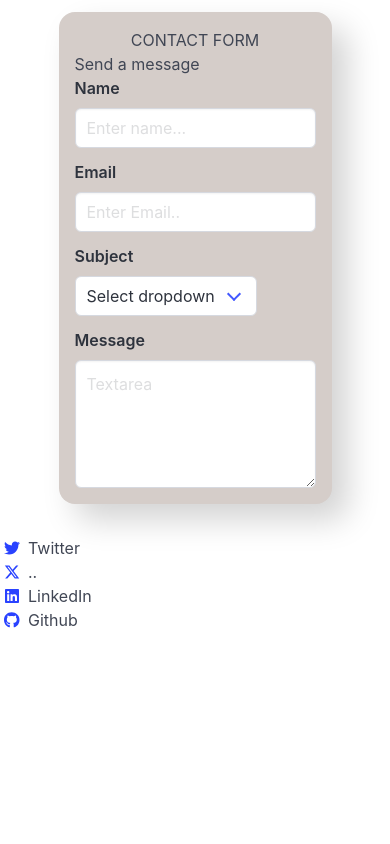
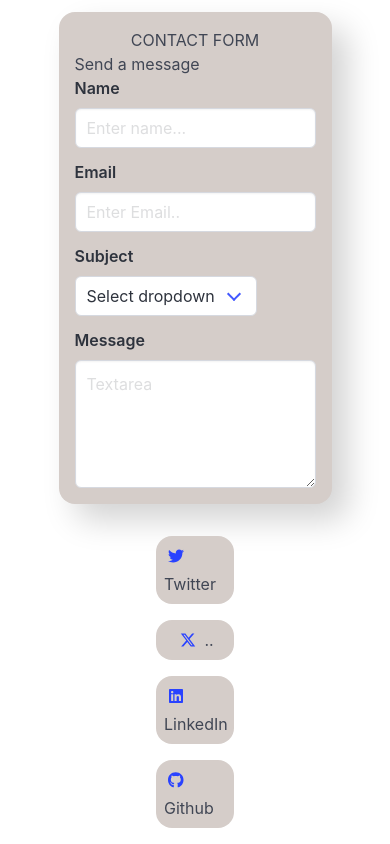
Before and after one commit to Tochiskool/njanghi, a React (Vite) app: page /contact in a window 390 px wide. Shown: the part 710-1554 px from the top of the page. Before the commit the page ends 1342 px from the top, so only its background shows below. Built offline with nearby package versions, Linux system fonts and the light colour scheme.

Commit message:
updates on contact and footer

```diff
--- a/src/assets/styles.css
+++ b/src/assets/styles.css
@@ -133,6 +133,16 @@ Layout Styles
     margin: top 28px;
     display: block;
   }
+  .centerSmall {
+    text-align: center;
+    background-color: #d5cdc9;
+    margin: 1rem;
+    width: 25%;
+    margin-left: auto;
+    margin-right: auto;
+    border-radius: 1rem;
+    padding: 0.5rem;
+  }
 }
 
 /* Extra small devices */
@@ -166,18 +176,15 @@ Layout Styles
   .wrapper div .row .card-container div div .card-img {
     width: 100%;
   }
-  /* .wrapper .card-img{
-    width: 100%;
-  } */
-  .formContainer {
-    background-color: antiquewhite;
-    margin-top: 2rem;
-    display: block;
-    width: 100%;
-    margin: 0 auto;
-    padding: rem;
+  .centerSmall {
+    text-align: center;
+    background-color: #d5cdc9;
+    margin: 1rem;
+    width: 20%;
+    margin-left: auto;
+    margin-right: auto;
     border-radius: 1rem;
-    box-shadow: 1rem 1rem 2rem lightgrey;
+    padding: 0.5rem;
   }
 }
 
--- a/src/routes/Contact/Contact.jsx
+++ b/src/routes/Contact/Contact.jsx
@@ -21,6 +21,7 @@ const Contact = () => {
                         className='input'
                         type='text'
                         placeholder='Enter name...'
+                        required
                       />
                     </div>
                   </div>
@@ -31,6 +32,7 @@ const Contact = () => {
                         className='input'
                         type='email'
                         placeholder='Enter Email..'
+                        required
                       />
                     </div>
                   </div>
@@ -53,6 +55,7 @@ const Contact = () => {
                       <textarea
                         className='textarea'
                         placeholder='Textarea'
+                        required
                       ></textarea>
                     </div>
                   </div>
--- a/src/routes/Footer.jsx
+++ b/src/routes/Footer.jsx
@@ -32,9 +32,9 @@ const Footer = () => {
       <section>
         <div className='container'>
           <div className='row'>
-            <div className='col-1-4 minH remove-gutter-xs'>
-              <span class='icon-text'>
-                <span class='icon'>
+            <div className='col-1-4 centerSmall'>
+              <span className='icon-text'>
+                <span className='icon'>
                   <Link to='https://twitter.com/Tochiskool'>
                     <FontAwesomeIcon icon={faTwitter} />
                   </Link>
@@ -42,9 +42,9 @@ const Footer = () => {
                 <span>Twitter</span>
               </span>
             </div>
-            <div className='col-1-4 remove-gutter-xs'>
-              <span class='icon-text'>
-                <span class='icon'>
+            <div className='col-1-4 centerSmall '>
+              <span className='icon-text'>
+                <span className='icon'>
                   <Link to='https://twitter.com/Tochiskool'>
                     <FontAwesomeIcon icon={faXTwitter} />
                   </Link>
@@ -52,9 +52,9 @@ const Footer = () => {
                 <span>..</span>
               </span>
             </div>
-            <div className='col-1-4 remove-gutter-xs'>
-              <span class='icon-text'>
-                <span class='icon'>
+            <div className='col-1-4 centerSmall '>
+              <span className='icon-text'>
+                <span className='icon'>
                   <Link to='https://www.linkedin.com/in/christian-n-awemu-6553491b9/'>
                     <FontAwesomeIcon icon={faLinkedin} />
                   </Link>
@@ -62,9 +62,9 @@ const Footer = () => {
                 <span>LinkedIn</span>
               </span>
             </div>
-            <div className='col-1-4 remove-gutter-xs'>
-              <span class='icon-text'>
-                <span class='icon'>
+            <div className='col-1-4 centerSmall'>
+              <span className='icon-text '>
+                <span className='icon'>
                   <Link to='https://github.com/Tochiskool'>
                     <FontAwesomeIcon icon={faGithub} />
                   </Link>
--- a/src/routes/Welcome/Welcometoday.jsx
+++ b/src/routes/Welcome/Welcometoday.jsx
@@ -47,6 +47,7 @@ const Welcometoday = () => {
                   to join a team
                 </strong>
               </em>
+            </p>
             <details>
               <summary>
                 This is a MERN STACK WEBSITE.{" "}
@@ -70,7 +71,6 @@ const Welcometoday = () => {
                 <li>Time and space complexity issues</li>
               </ul>
             </details>
-            </p>
           </div>
         </div>
       </div>
```
Lines whose indentation alone changed are shown as unchanged.
